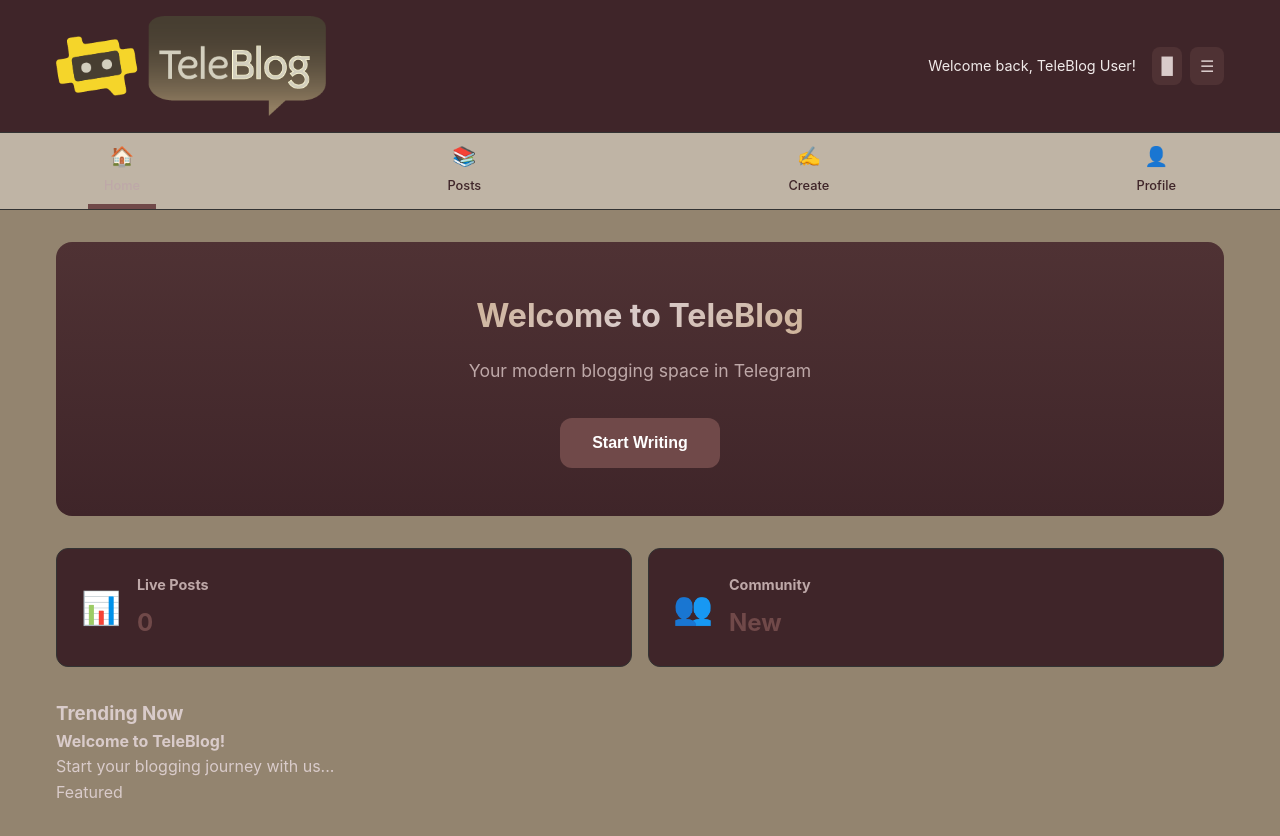
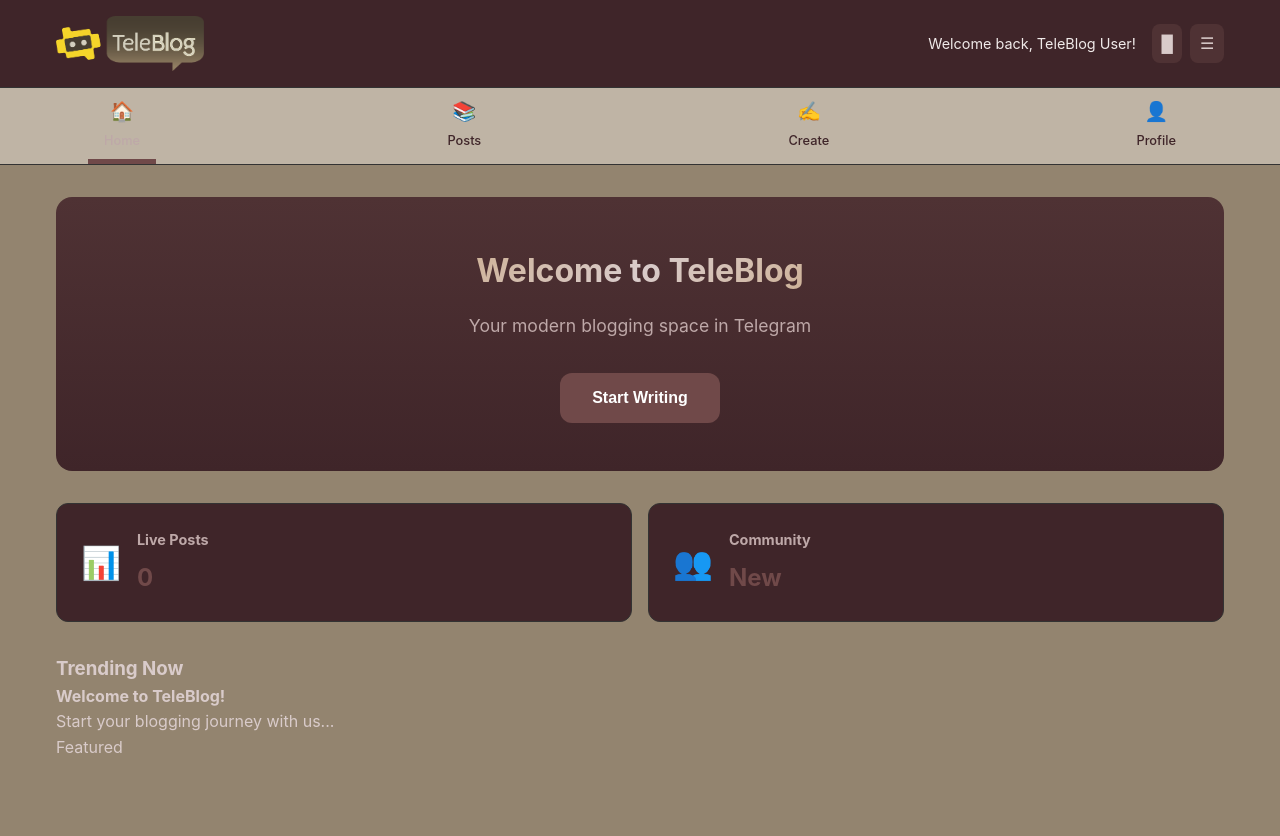
Before and after one commit to mcrdot/teleblogindex, a plain HTML site: page index.html in a window 1280 px wide. After the commit the page ends 800 px from the top, so only its background shows below. Drawn offline with nearby package versions, Linux system fonts and the light colour scheme.

Commit message:
Update styles.css

```diff
--- a/styles.css
+++ b/styles.css
@@ -87,7 +87,7 @@
 }
 
 .logo {
-    height: 100px; /* Adjust as needed */
+    height: 55px; /* Adjust as needed */
     width: auto;
 }
 
```
